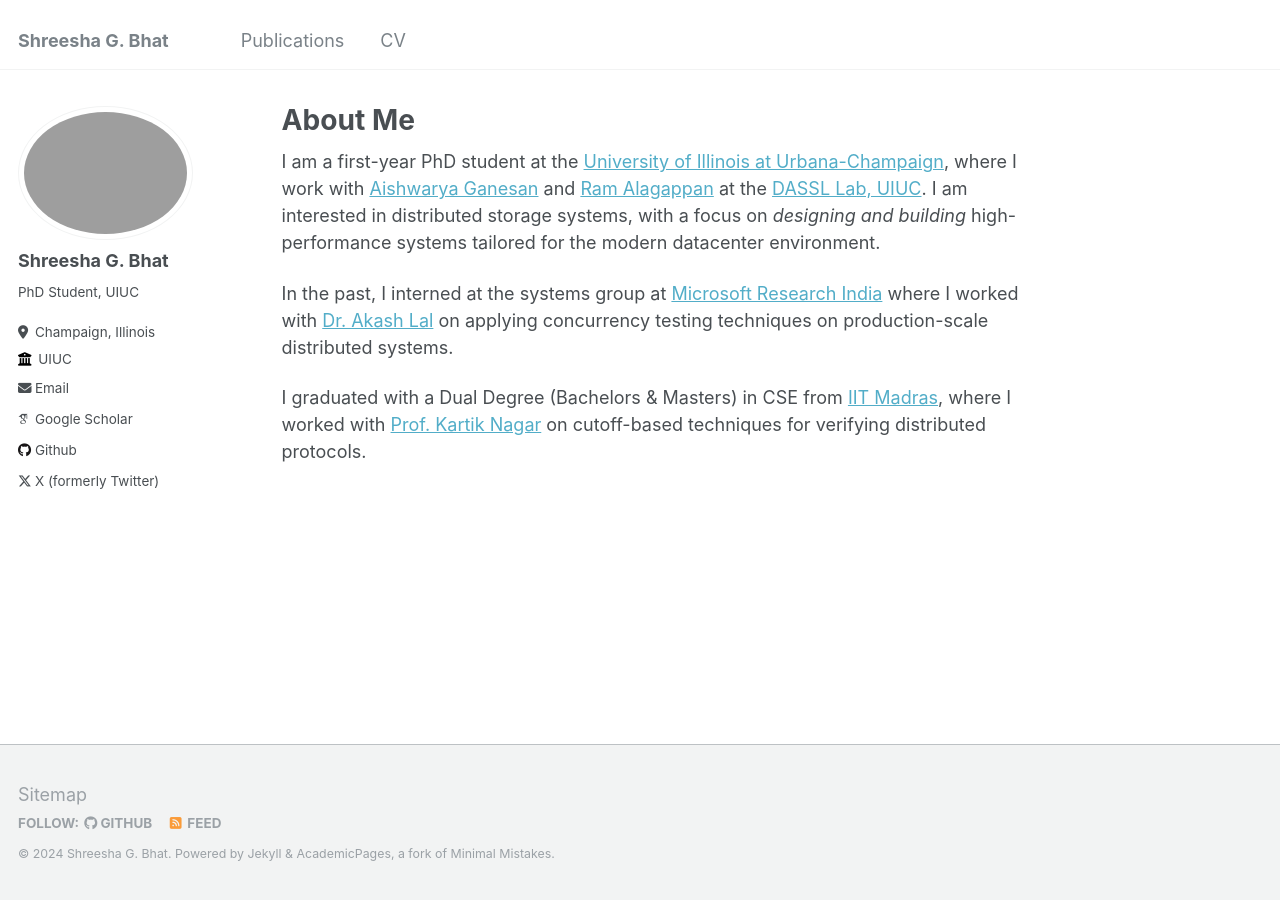
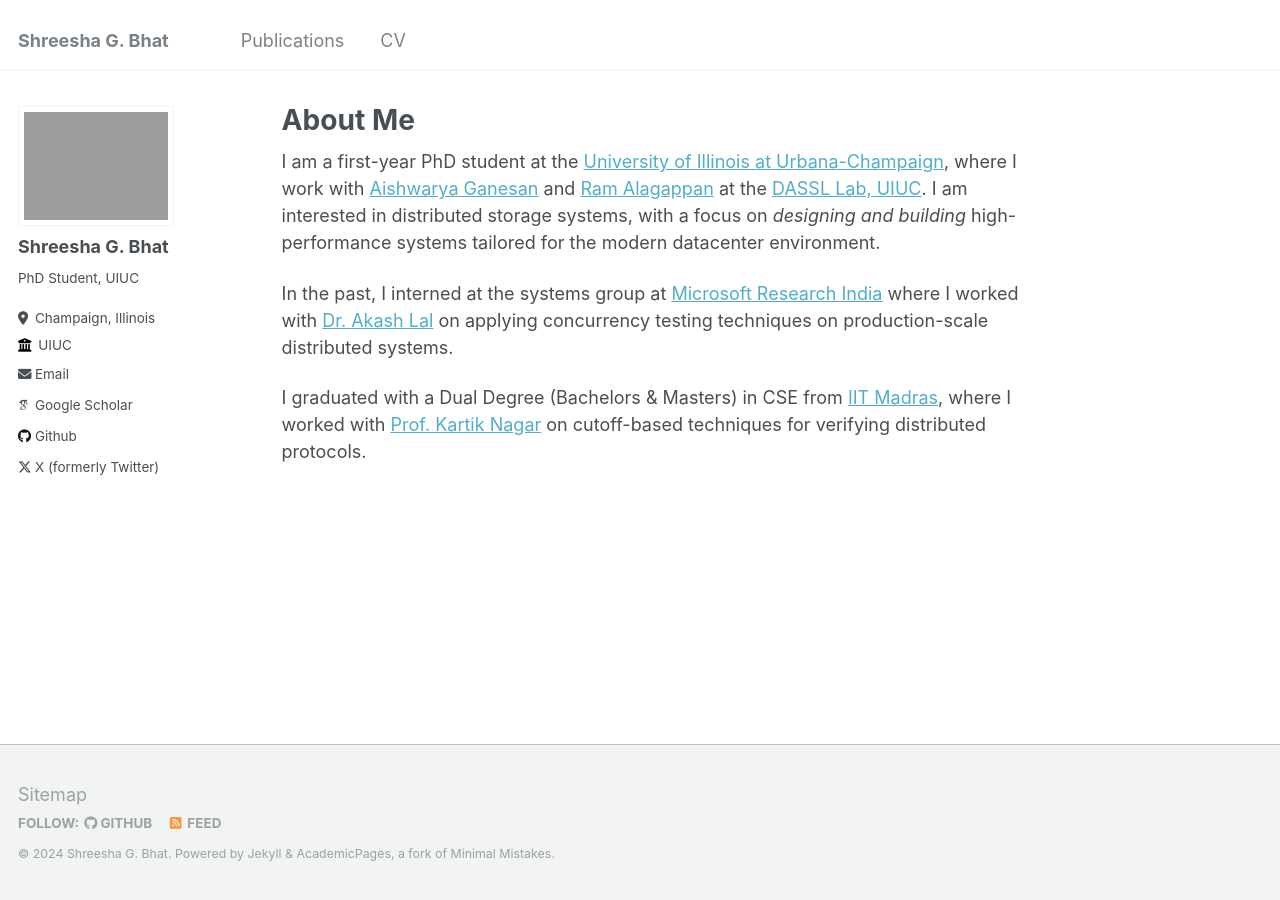
Before and after one commit to shreesha00/personal-website, a Jekyll site: the page built from _pages/about.md, in a window 1280 px wide. Built offline with Jekyll 4.4.1, drawn with Linux system fonts in a browser that asks for light colours; some web fonts are replaced.

Commit message:
Made photo to a rectangle

```diff
--- a/_sass/_sidebar.scss
+++ b/_sass/_sidebar.scss
@@ -80,8 +80,8 @@
     display: table-cell;
     vertical-align: top;
     width: 36px;
-  // set width only, for non-square avatars
-  // height: 36px;
+    height: 36px;
+    border-radius: 0; // Make it a rectangle
 
     @include breakpoint($large) {
         display: block;
@@ -90,8 +90,9 @@
     }
 
     img {
-    max-width: 175px;
-    border-radius: 50%;
+        width: 80%;
+        height: auto;
+        border-radius: 0; // Make it a rectangle
 
         @include breakpoint($large) {
             padding: 5px;
```
Lines whose indentation alone changed are shown as unchanged.
